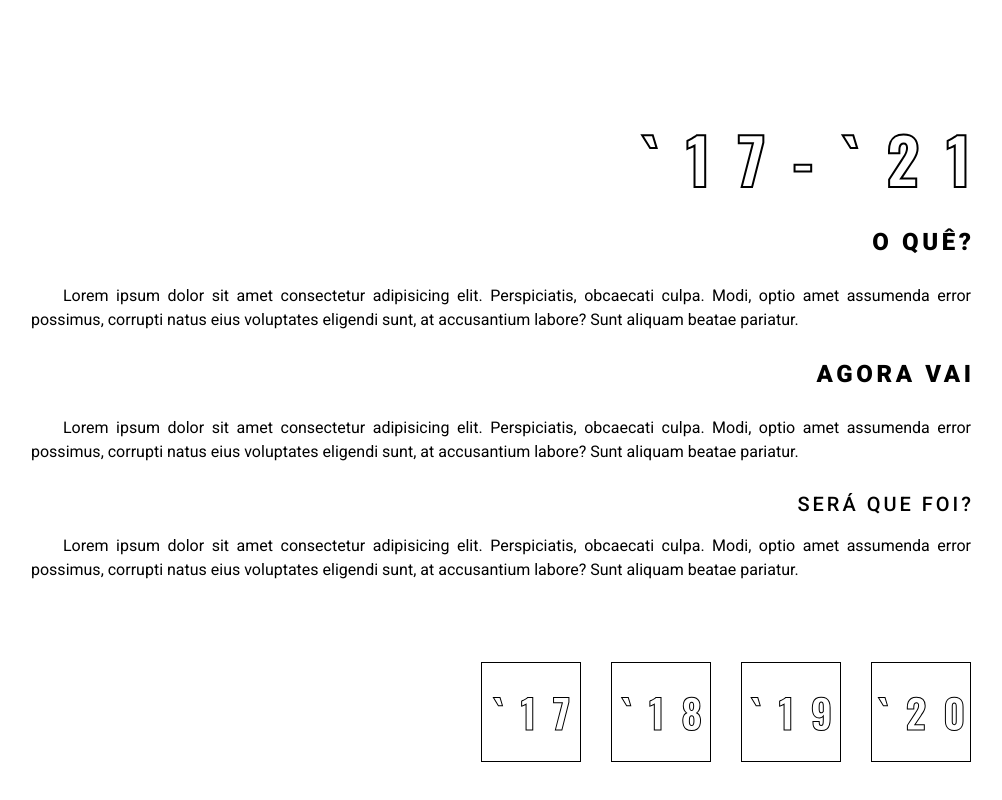
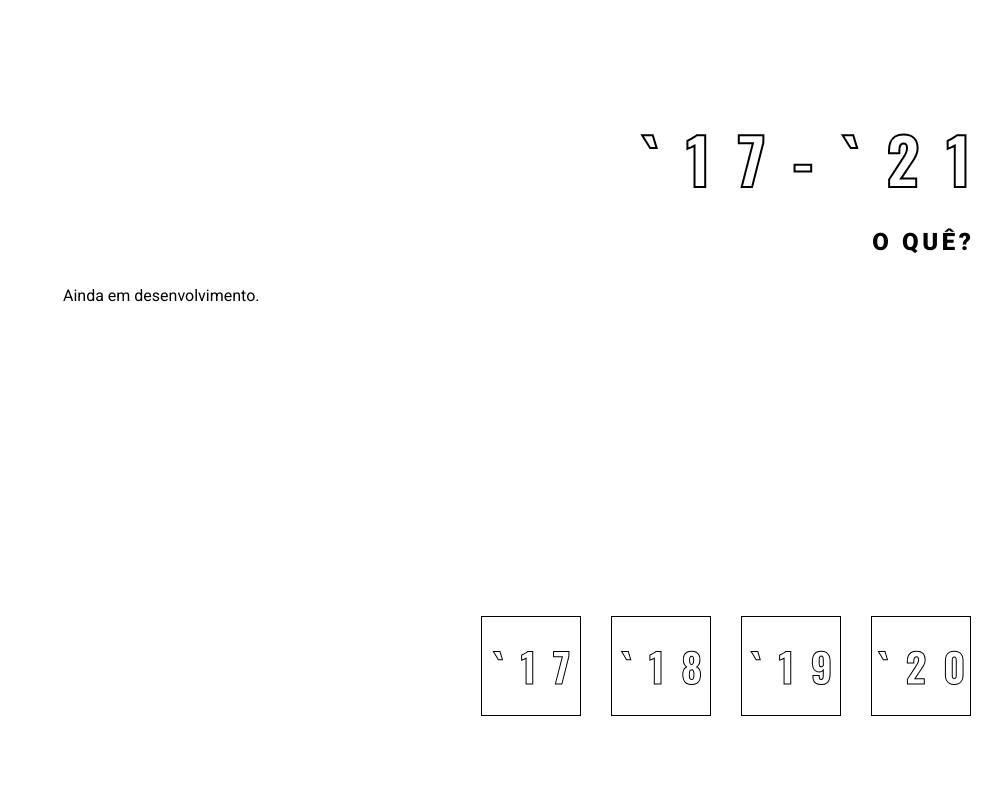
Before and after one commit to Duoliver/my-highschool-in-music, a React (Create React App) app: page / in a window 1280 px wide. Shown: the part 804-1604 px from the top of the page, without its empty margins (139-1141 px from the left). Built offline with nearby package versions, Linux system fonts and the light colour scheme.

Commit message:
cleans test text

```diff
--- a/src/pages/Main/index.jsx
+++ b/src/pages/Main/index.jsx
@@ -35,28 +35,7 @@ const Main = () => {
             O QUÊ?
           </TitleTwo>
           <Text align={AlignEnum.JUSTIFY} textMargin>
-            Lorem ipsum dolor sit amet consectetur adipisicing elit.
-            Perspiciatis, obcaecati culpa. Modi, optio amet assumenda error
-            possimus, corrupti natus eius voluptates eligendi sunt, at
-            accusantium labore? Sunt aliquam beatae pariatur.
-          </Text>
-          <TitleTwo align={AlignEnum.RIGHT} textMargin>
-            AGORA VAI
-          </TitleTwo>
-          <Text align={AlignEnum.JUSTIFY} textMargin>
-            Lorem ipsum dolor sit amet consectetur adipisicing elit.
-            Perspiciatis, obcaecati culpa. Modi, optio amet assumenda error
-            possimus, corrupti natus eius voluptates eligendi sunt, at
-            accusantium labore? Sunt aliquam beatae pariatur.
-          </Text>
-          <TitleThree align={AlignEnum.RIGHT} textMargin>
-            SERÁ QUE FOI?
-          </TitleThree>
-          <Text align={AlignEnum.JUSTIFY} textMargin>
-            Lorem ipsum dolor sit amet consectetur adipisicing elit.
-            Perspiciatis, obcaecati culpa. Modi, optio amet assumenda error
-            possimus, corrupti natus eius voluptates eligendi sunt, at
-            accusantium labore? Sunt aliquam beatae pariatur.
+            Ainda em desenvolvimento.
           </Text>
         </div>
         <div className="content">
```
